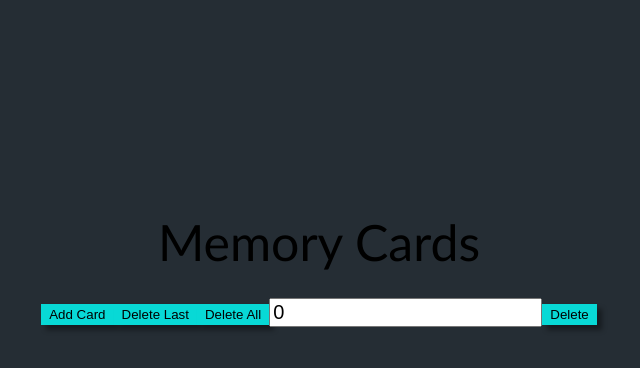
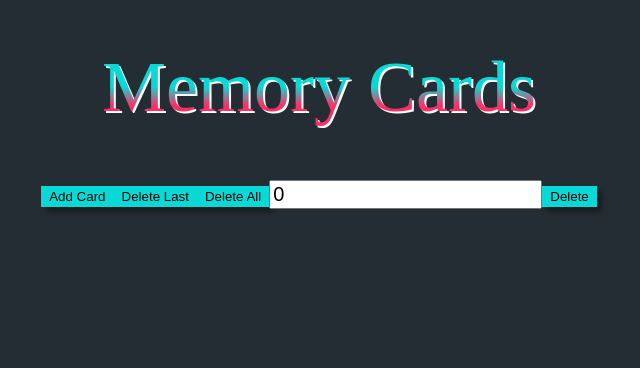
Before and after one commit to zdennisz/Memory_Cards, a React (Create React App) app: page / in a window 1280 px wide. Shown: the part 108-476 px from the top of the page, without its empty margins (321-961 px from the left). Built offline with nearby package versions, Linux system fonts and the light colour scheme.

Commit message:
Added Text shadow to main Label

```diff
--- a/src/styles.css
+++ b/src/styles.css
@@ -53,9 +53,19 @@ ul {
 }
 
 #appName {
-  margin-top: 25%;
-  font-family: Candara;
-  font-size: 50px;
+  margin-top: 12%;
+  font-family: Kameron;
+  font-size: 72px;
+  background: linear-gradient(
+    180deg,
+    rgba(8, 217, 214, 1) 49%,
+    rgba(255, 46, 99, 1) 72%
+  );
+  background-clip: text;
+  -webkit-background-clip: text;
+  -webkit-text-fill-color: transparent;
+  margin-bottom: 2%;
+  filter: drop-shadow(2px 2px rgb(254, 254, 254));
 }
 
 .Show_Container {
```
